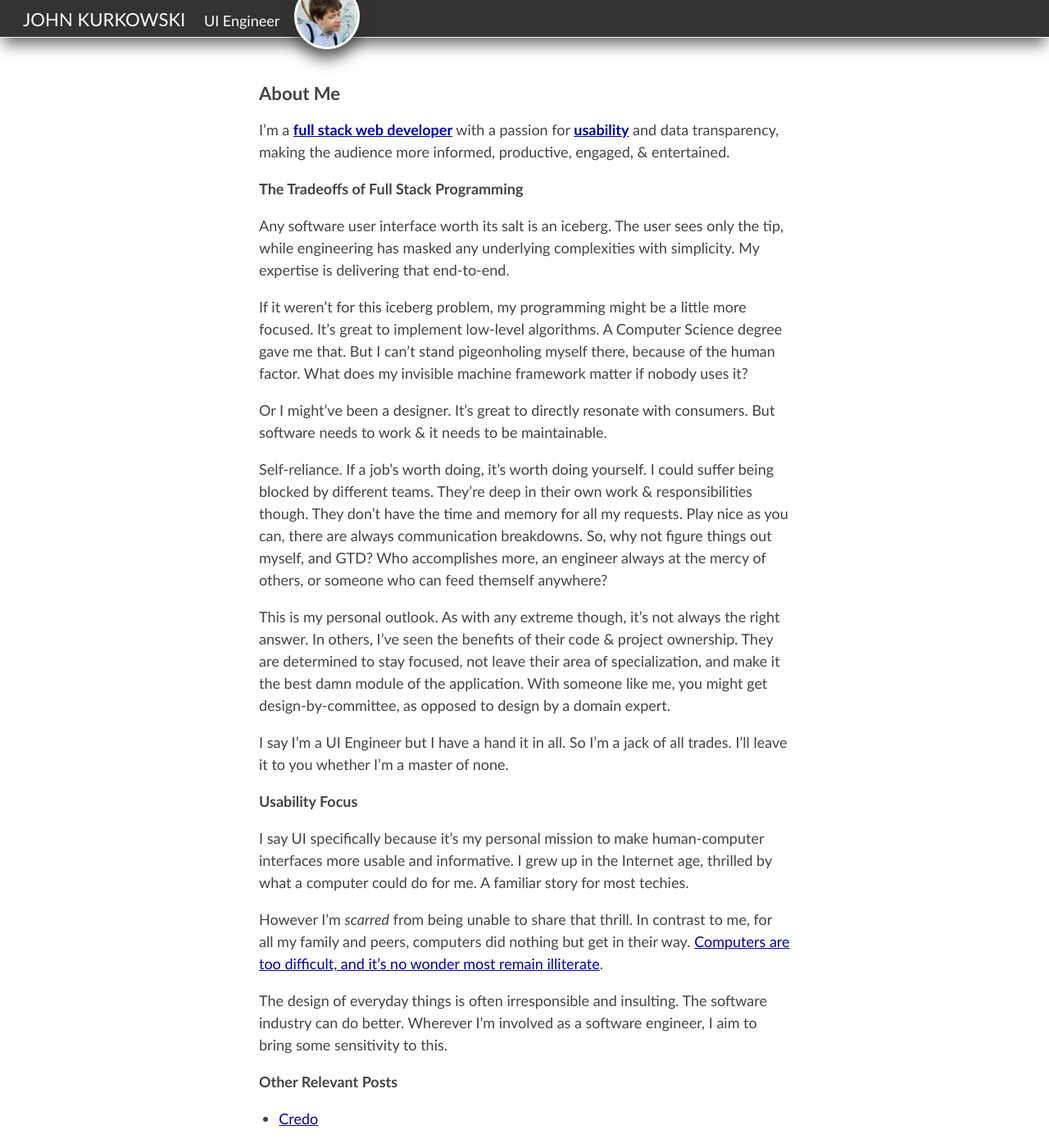
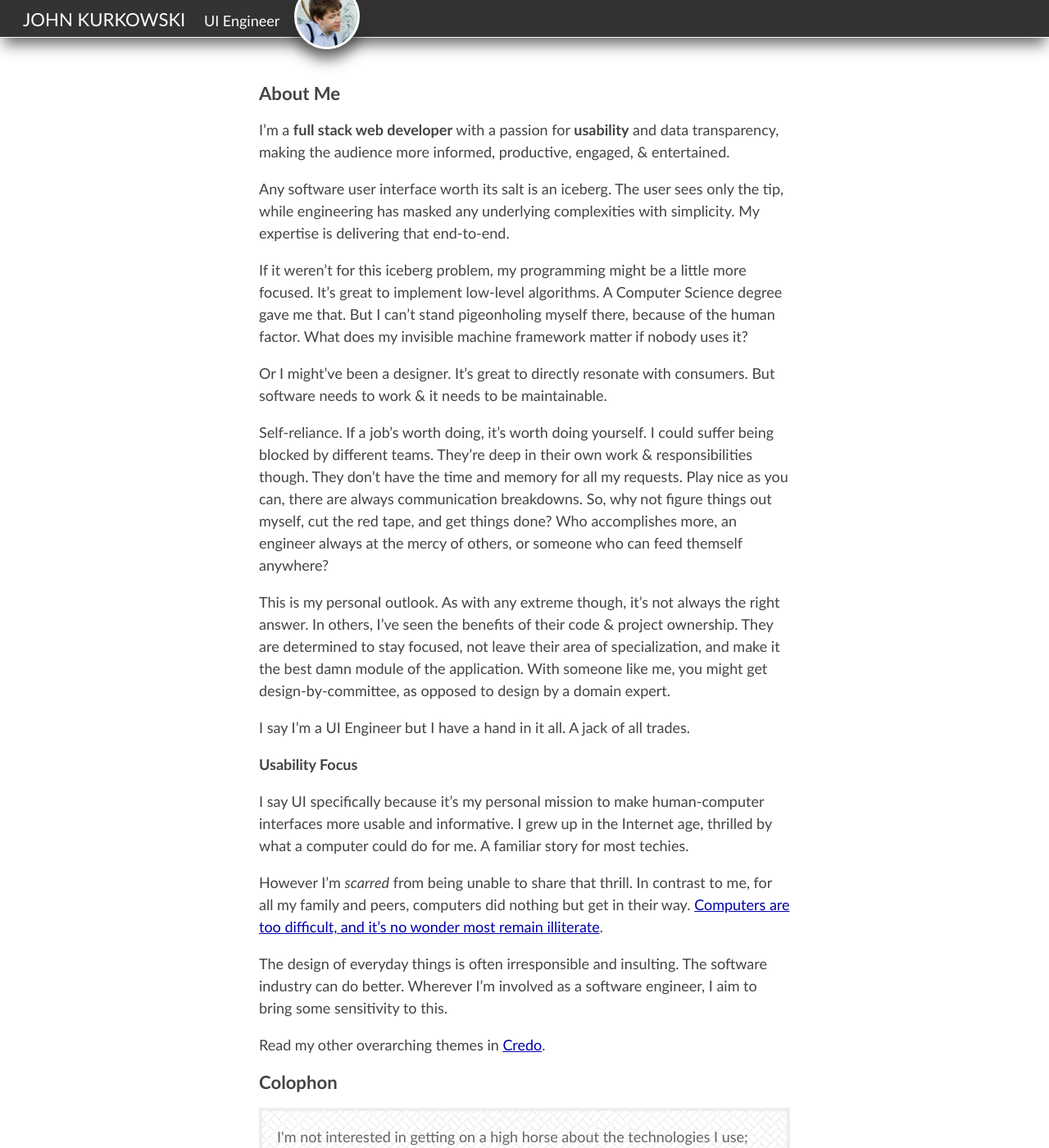
Before and after one commit to john-kurkowski/john-kurkowski.github.io, a Jekyll site: the page built from about/index.md, in a window 1280 px wide and 1400 px high. Shown: the whole window at 82% size. Built offline with Jekyll 4.4.1, drawn with Linux system fonts in a browser that asks for light colours; nearby versions of some CDN libraries.

Commit message:
Minor About Me touch ups, after review

```diff
--- a/about/index.md
+++ b/about/index.md
@@ -5,11 +5,9 @@ title: "About"
 
 ## About Me
 
-I'm a **[full stack web developer](#the_tradeoffs_of_full_stack_programming)**
-with a passion for **[usability](#usability_focus)** and data transparency, making
-the audience more informed, productive, engaged, & entertained.
-
-### The Tradeoffs of Full Stack Programming
+I'm a **full stack web developer** with a passion for **usability** and data
+transparency, making the audience more informed, productive, engaged, &
+entertained.
 
 Any software user interface worth its salt is an iceberg. The user sees only
 the tip, while engineering has masked any underlying complexities with
@@ -28,8 +26,9 @@ Self-reliance. If a job's worth doing, it's worth doing yourself. I could
 suffer being blocked by different teams. They're deep in their own work &
 responsibilities though. They don't have the time and memory for all my
 requests. Play nice as you can, there are always communication breakdowns. So,
-why not figure things out myself, and GTD? Who accomplishes more, an engineer
-always at the mercy of others, or someone who can feed themself anywhere?
+why not figure things out myself, cut the red tape, and get things done? Who
+accomplishes more, an engineer always at the mercy of others, or someone who can
+feed themself anywhere?
 
 This is my personal outlook. As with any extreme though, it's not always the
 right answer. In others, I've seen the benefits of their code & project
@@ -38,8 +37,7 @@ specialization, and make it the best damn module of the application. With
 someone like me, you might get design-by-committee, as opposed to design by a
 domain expert.
 
-I say I'm a UI Engineer but I have a hand it in all. So I'm a jack of all
-trades. I'll leave it to you whether I'm a master of none.
+I say I'm a UI Engineer but I have a hand in it all. A jack of all trades.
 
 ### Usability Focus
 
@@ -56,9 +54,7 @@ The design of everyday things is often irresponsible and insulting. The
 software industry can do better. Wherever I'm involved as a software engineer,
 I aim to bring some sensitivity to this.
 
-### Other Relevant Posts
-
-* [Credo]({% post_url 2013-10-16-credo %})
+Read my other overarching themes in [Credo]({% post_url 2013-10-16-credo %}).
 
 ## Colophon
 
```
